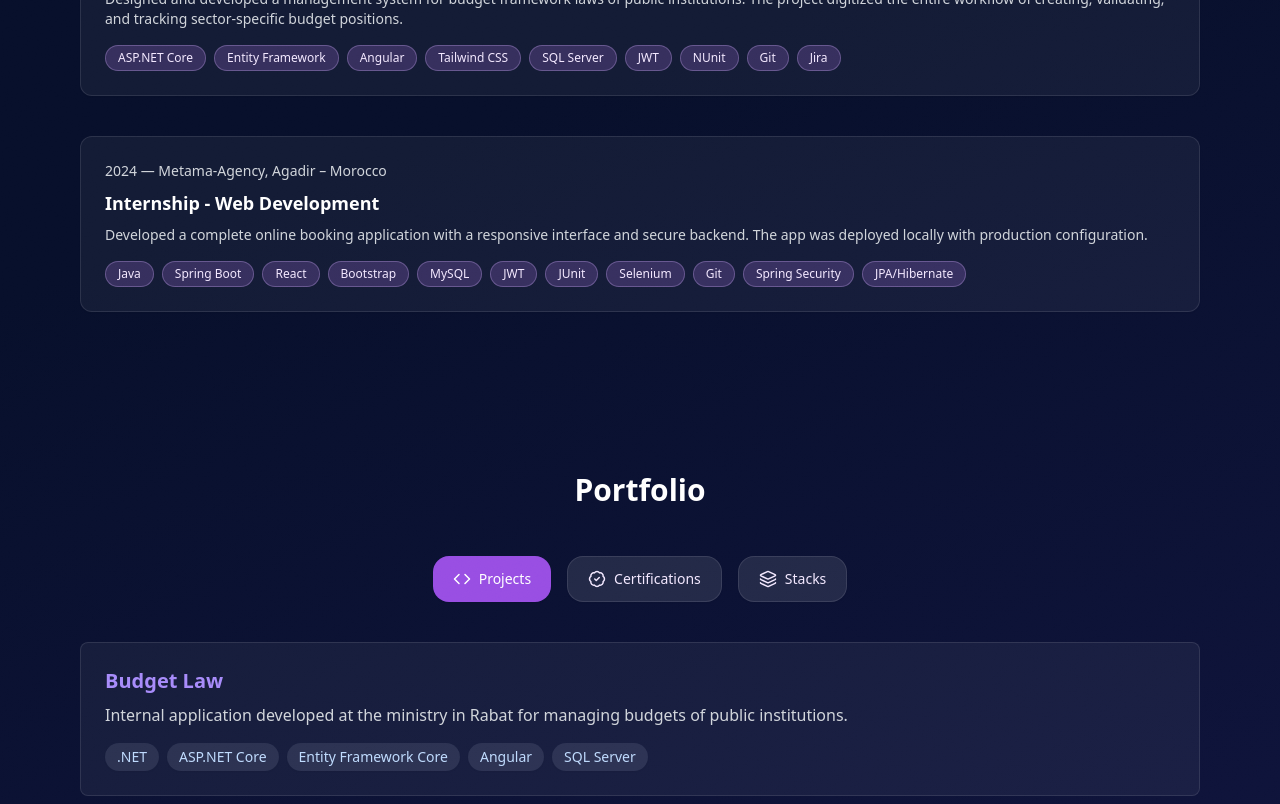
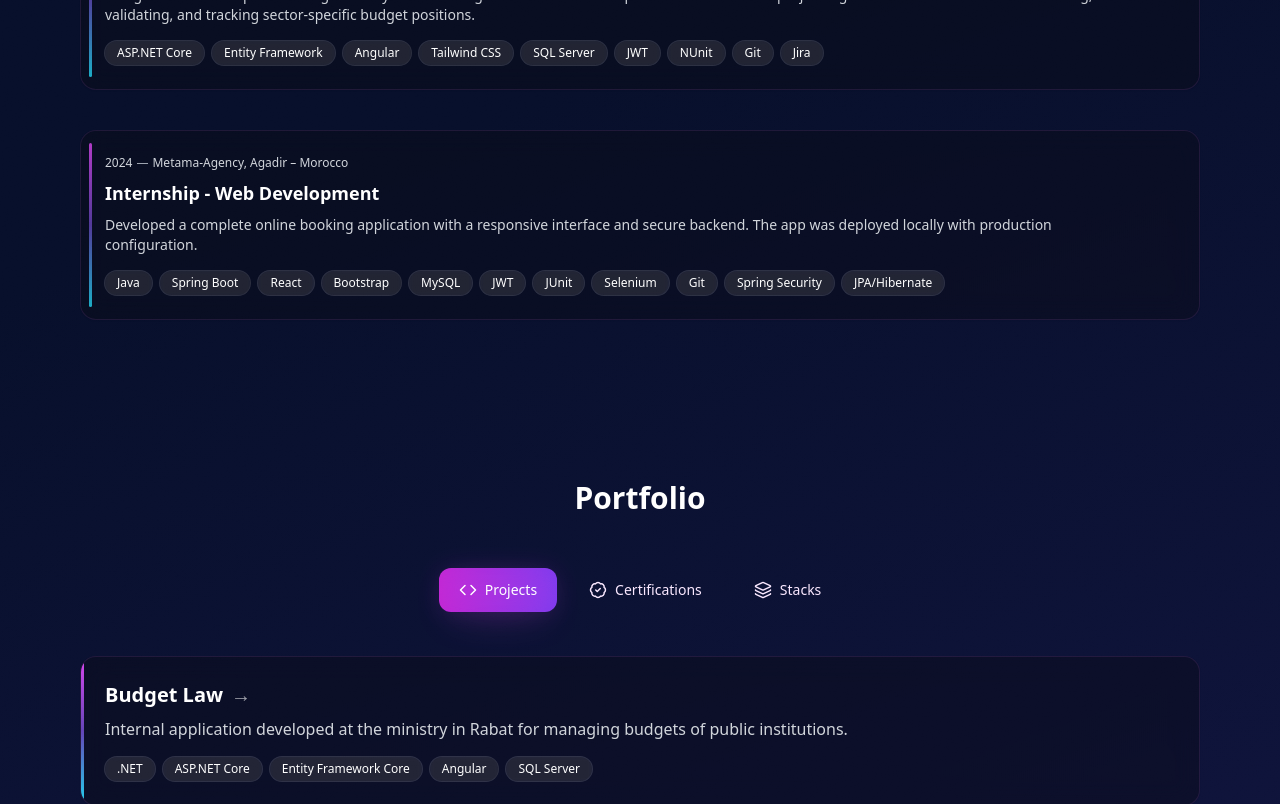
Before and after one commit to hibaoqba/portfolio, a React (Vite) app: page / in a window 1280 px wide. Shown: the part 2660-3464 px from the top of the page. Built offline with nearby package versions, Linux system fonts and the light colour scheme.

Commit message:
more css

```diff
--- a/src/components/ExperienceSection.jsx
+++ b/src/components/ExperienceSection.jsx
@@ -1,44 +1,145 @@
 import { useTranslation } from 'react-i18next';
+import { useEffect, useRef, useState } from 'react';
 
 function ExperienceSection() {
   const { t } = useTranslation();
-  const steps = t("experience.steps", { returnObjects: true });
+  const steps = t('experience.steps', { returnObjects: true }) || [];
+
+  // keep the list layout, subtle reveal
+  const REVEAL_EDGE_VH = 0.96; // when card top crosses this % of viewport height
+  const STAGGER_MS = 80;       // stagger between items
+
+  const itemRefs = useRef([]);
+  const [revealed, setRevealed] = useState(() => Array(steps.length).fill(false));
+
+  // sync with data length
+  useEffect(() => {
+    setRevealed(prev => {
+      const next = Array(steps.length).fill(false);
+      for (let i = 0; i < Math.min(prev.length, next.length); i++) next[i] = prev[i];
+      return next;
+    });
+    itemRefs.current = itemRefs.current.slice(0, steps.length);
+  }, [steps.length]);
+
+  // rAF-driven reveal
+  useEffect(() => {
+    let ticking = false;
+    const vh = () => window.innerHeight;
+
+    const update = () => {
+      ticking = false;
+      const next = itemRefs.current.map(el => {
+        if (!el) return false;
+        const r = el.getBoundingClientRect();
+        return r.top < vh() * REVEAL_EDGE_VH;
+      });
+      if (next.length !== revealed.length || next.some((v, i) => v !== revealed[i])) {
+        setRevealed(next);
+      }
+    };
+
+    const onScroll = () => {
+      if (!ticking) {
+        ticking = true;
+        requestAnimationFrame(update);
+      }
+    };
+
+    onScroll();
+    window.addEventListener('scroll', onScroll, { passive: true });
+    window.addEventListener('resize', onScroll);
+    return () => {
+      window.removeEventListener('scroll', onScroll);
+      window.removeEventListener('resize', onScroll);
+    };
+    // eslint-disable-next-line react-hooks/exhaustive-deps
+  }, [steps.length, REVEAL_EDGE_VH]);
 
   return (
-    <section
-      id="experience"
-      className="py-20 px-6 md:px-20 bg-white dark:bg-transparent"
-    >
+    <section id="experience" className="py-20 px-6 md:px-20 bg-white dark:bg-transparent scroll-mt-28">
       <h2 className="text-3xl font-bold mb-16 text-center text-gray-900 dark:text-white">
-        {t("experience.title")}
+        {t('experience.title')}
       </h2>
 
+      {/* Single-column LIST layout (like original) */}
       <div className="grid gap-10">
         {steps.map((step, index) => (
+          <article
+            key={index}
+            ref={el => (itemRefs.current[index] = el)}
+            className="relative group"
+            aria-label={step.title}
+          >
+            {/* reveal wrapper */}
             <div
-            key={index}
-            className="p-6 bg-white dark:bg-white/5 border border-gray-200 dark:border-white/10 rounded-xl shadow-sm hover:shadow-md dark:hover:shadow-black/20 transition"
+              className={`rounded-2xl will-change-transform transition-[opacity,transform] duration-600 ease-[cubic-bezier(0.22,1,0.36,1)]
+                          ${revealed[index] ? 'opacity-100 translate-y-0' : 'opacity-0 translate-y-6'}
+                          motion-reduce:transition-none motion-reduce:translate-y-0`}
+              style={{ transitionDelay: revealed[index] ? `${Math.min(index * STAGGER_MS, 280)}ms` : '0ms' }}
             >
-            <div className="mb-2 text-sm text-gray-500 dark:text-gray-300">
-              {step.year} — {step.location}
+              {/* Card (lighter, no outer gradient frame) */}
+              <div
+                className="relative rounded-[1rem]
+                           bg-white/60 backdrop-blur-md border border-transparent shadow-sm
+                           dark:bg-[#0B0B14]/40 dark:backdrop-blur-md dark:border-fuchsia-400/10
+                           transition-shadow duration-400 ease-[cubic-bezier(0.22,1,0.36,1)]
+                           group-hover:shadow-[0_10px_30px_-10px_rgba(217,70,239,0.25)]"
+              >
+                {/* left accent bar */}
+                <span
+                  aria-hidden="true"
+                  className="absolute left-2 top-3 bottom-3 w-[3px] rounded-full
+                             bg-gradient-to-b from-fuchsia-500 via-violet-500/70 to-cyan-400 opacity-80"
+                />
+
+                {/* optional logo */}
+                {step.logo && (
+                  <img
+                    src={step.logo}
+                    alt={`Logo of ${step.title}`}
+                    className="w-12 h-12 object-contain absolute right-4 top-4
+                               bg-white/90 dark:bg-white/5 rounded-lg p-2
+                               ring-1 ring-fuchsia-300/40 dark:ring-fuchsia-400/20
+                               transition-transform duration-500 ease-[cubic-bezier(0.22,1,0.36,1)]
+                               group-hover:scale-105"
+                  />
+                )}
+
+                <div className="p-6 pr-20">
+                  <div className="mb-2 text-xs text-gray-600 dark:text-gray-300">
+                    {step.year}
+                    <span className="mx-1 text-gray-400">—</span>
+                    {step.location}
                   </div>
-            <h3 className="text-lg font-semibold text-gray-900 dark:text-white mb-2">
+
+                  <h3 className="text-lg font-semibold text-black dark:text-white mb-2">
                     {step.title}
                   </h3>
+
                   <p className="text-gray-700 dark:text-gray-300 text-sm mb-4">
                     {step.description}
                   </p>
+
+                  {step.skills?.length > 0 && (
                     <div className="flex flex-wrap gap-2">
-              {step.skills?.map((skill, i) => (
+                      {step.skills.map((skill, i) => (
                         <span
                           key={i}
-                  className="bg-purple-100 text-purple-800 dark:bg-purple-400/20 dark:text-purple-100 dark:border dark:border-purple-300/30 text-xs font-medium px-3 py-1 rounded-full"
+                          className="text-xs font-medium px-3 py-1 rounded-full backdrop-blur-[2px]
+                                     bg-white/60 text-violet-700 ring-1 ring-violet-200
+                                     hover:bg-white/70 transition-colors
+                                     dark:bg-white/10 dark:text-white dark:ring-white/15"
                         >
                           {skill}
                         </span>
                       ))}
                     </div>
+                  )}
                 </div>
+              </div>
+            </div>
+          </article>
         ))}
       </div>
     </section>
--- a/src/components/Projects.jsx
+++ b/src/components/Projects.jsx
@@ -6,47 +6,73 @@ function Projects() {
 
   const projectData = [
     {
-      id: "loi-cadre",
-      title: t("projects.loiCadre.title"),
-      desc: t("projects.loiCadre.description"),
-      techs: [".NET", "ASP.NET Core", "Entity Framework Core", "Angular", "SQL Server"]
+      id: 'loi-cadre',
+      title: t('projects.loiCadre.title'),
+      desc: t('projects.loiCadre.description'),
+      techs: ['.NET', 'ASP.NET Core', 'Entity Framework Core', 'Angular', 'SQL Server'],
     },
     {
-      id: "expense-tracker",
-      title: t("projects.expenseTracker.title"),
-      desc: t("projects.expenseTracker.description"),
-      techs: [".NET 8", "ASP.NET Core", "SQLite", "JWT", "Angular 18", "Chart.js", "ngx-charts"]
+      id: 'expense-tracker',
+      title: t('projects.expenseTracker.title'),
+      desc: t('projects.expenseTracker.description'),
+      techs: ['.NET 8', 'ASP.NET Core', 'SQLite', 'JWT', 'Angular 18', 'Chart.js', 'ngx-charts'],
     },
     {
-      id: "booking-app",
-      title: t("projects.bookingApp.title"),
-      desc: t("projects.bookingApp.description"),
-      techs: ["Java", "Spring Boot", "Spring Security", "REST API", "MySQL"]
+      id: 'booking-app',
+      title: t('projects.bookingApp.title'),
+      desc: t('projects.bookingApp.description'),
+      techs: ['Java', 'Spring Boot', 'Spring Security', 'REST API', 'MySQL'],
     },
     {
-      id: "fleet-app",
-      title: t("projects.fleetApp.title"),
-      desc: t("projects.fleetApp.description"),
-      techs: ["Java", "Spring Boot", "Spring Security", "Spring Data JPA", "MySQL", "JUnit"]
-    }
+      id: 'fleet-app',
+      title: t('projects.fleetApp.title'),
+      desc: t('projects.fleetApp.description'),
+      techs: ['Java', 'Spring Boot', 'Spring Security', 'Spring Data JPA', 'MySQL', 'JUnit'],
+    },
   ];
 
   return (
-    <div className="flex flex-col gap-6 bg-white dark:bg-transparent">
+    <div className="flex flex-col gap-6">
       {projectData.map((proj, index) => (
-        <HashLink key={index} smooth to={`/#${proj.id}`} className="block">
-          <div className="bg-white dark:bg-white/5 border border-gray-200 dark:border-white/10 rounded-lg p-6 hover:shadow-xl transition-all duration-300">
-            <h3 className="text-xl font-bold text-violet-700 dark:text-violet-400 mb-2">
+        <HashLink
+          key={index}
+          smooth
+          to={`/#${proj.id}`}
+          aria-label={proj.title}
+          className="group block focus:outline-none focus-visible:ring-2 focus-visible:ring-fuchsia-400/70 rounded-2xl"
+        >
+          <div
+            className="relative overflow-hidden rounded-2xl p-6 transition-all duration-300
+                       bg-white/60 backdrop-blur-md border border-transparent shadow-sm
+                       hover:shadow-[0_16px_48px_-20px_rgba(217,70,239,0.45)] hover:-translate-y-0.5
+                       dark:bg-[#0B0B14]/40 dark:backdrop-blur-md dark:border-fuchsia-400/10"
+          >
+            {/* Neon accent bar (not a frame) */}
+            <span
+              aria-hidden="true"
+              className="absolute left-0 top-0 bottom-0 w-[3px] bg-gradient-to-b from-fuchsia-500 via-violet-500/70 to-cyan-400"
+            />
+
+            <h3 className="text-xl font-bold mb-2 text-black dark:text-white">
               {proj.title}
+              <span
+                className="ml-2 inline-block translate-x-0 opacity-60 transition-all duration-300 group-hover:translate-x-1 group-hover:opacity-100"
+                aria-hidden="true"
+              >
+                →
+              </span>
             </h3>
-            <p className="text-gray-600 dark:text-gray-300 mb-4">
-              {proj.desc}
-            </p>
+
+            <p className="text-gray-700 dark:text-gray-300 mb-4">{proj.desc}</p>
+
             <div className="flex flex-wrap gap-2">
               {proj.techs.map((tech, idx) => (
                 <span
                   key={idx}
-                  className="bg-blue-100 dark:bg-blue-100/10 text-blue-800 dark:text-blue-200 text-sm font-medium px-3 py-1 rounded-full shadow-sm"
+                  className="text-xs font-medium px-3 py-1 rounded-full backdrop-blur-[2px]
+                             bg-white/60 text-violet-700 ring-1 ring-violet-200
+                             hover:bg-white/70 transition-colors
+                             dark:bg-white/10 dark:text-white dark:ring-white/15"
                 >
                   {tech}
                 </span>
--- a/src/components/ShowcaseSection.jsx
+++ b/src/components/ShowcaseSection.jsx
@@ -1,55 +1,85 @@
-import { useState } from "react";
-import { useTranslation } from "react-i18next";
-import { Code, BadgeCheck, Layers } from "lucide-react";
-import Projects from "./Projects";
-import Certifications from "./Certification";
-import TechStack from "./TechStack";
+import { useState } from 'react';
+import { useTranslation } from 'react-i18next';
+import { Code, BadgeCheck, Layers } from 'lucide-react';
+import Projects from './Projects';
+import Certifications from './Certification';
+import TechStack from './TechStack';
 
 function ShowcaseSection() {
   const { t } = useTranslation();
-  const [activeTab, setActiveTab] = useState("projects");
+  const [activeTab, setActiveTab] = useState('projects');
 
   const tabs = [
-    { id: "projects",        label: t("portfolio.tabs.projects"),        icon: <Code size={18} /> },
-    { id: "certifications",  label: t("portfolio.tabs.certifications"),  icon: <BadgeCheck size={18} /> },
-    { id: "stacks",          label: t("portfolio.tabs.stacks"),          icon: <Layers size={18} /> }
+    { id: 'projects',       label: t('portfolio.tabs.projects'),       icon: <Code size={18} /> },
+    { id: 'certifications', label: t('portfolio.tabs.certifications'), icon: <BadgeCheck size={18} /> },
+    { id: 'stacks',         label: t('portfolio.tabs.stacks'),         icon: <Layers size={18} /> },
   ];
 
+  const activeIndex = tabs.findIndex(t => t.id === activeTab);
+
+  const handleKeyDown = (e) => {
+    if (e.key !== 'ArrowLeft' && e.key !== 'ArrowRight') return;
+    e.preventDefault();
+    const dir = e.key === 'ArrowRight' ? 1 : -1;
+    const next = (activeIndex + dir + tabs.length) % tabs.length;
+    setActiveTab(tabs[next].id);
+  };
+
   return (
-    <section
-      id="showcase"
-      className="py-20 px-6 md:px-20 bg-white dark:bg-transparent"
-    >
+    <section id="showcase" className="py-20 px-6 md:px-20 bg-white dark:bg-transparent">
       <h2 className="text-3xl font-bold mb-12 text-center text-gray-900 dark:text-white">
-        {t("portfolio.title")}
+        {t('portfolio.title')}
       </h2>
 
-      <div className="flex justify-center flex-wrap gap-4 mb-10">
+      {/* Tabs centered, no outer frames */}
+      <div className="mx-auto max-w-5xl mb-10">
+        <div
+          role="tablist"
+          aria-label={t('portfolio.title')}
+          className="flex justify-center flex-wrap gap-3 p-1"
+          onKeyDown={handleKeyDown}
+        >
           {tabs.map((tab) => {
             const isActive = activeTab === tab.id;
             return (
               <button
                 key={tab.id}
+                role="tab"
+                id={`tab-${tab.id}`}
+                aria-selected={isActive}
+                aria-controls={`panel-${tab.id}`}
+                tabIndex={isActive ? 0 : -1}
                 onClick={() => setActiveTab(tab.id)}
                 className={[
-                "flex items-center gap-2 px-5 py-3 rounded-2xl text-sm font-medium transition shadow-sm",
-                "focus:outline-none focus-visible:ring-2 focus-visible:ring-purple-400/60",
+                  'group relative inline-flex items-center gap-2 px-5 py-3 rounded-xl text-sm font-medium transition',
+                  'focus:outline-none focus-visible:ring-2 focus-visible:ring-fuchsia-400/70',
                   isActive
-                  ? "bg-purple-600 text-white shadow-md dark:bg-purple-500/90"
-                  : "bg-gray-100 text-purple-700 hover:bg-purple-100 dark:bg-white/10 dark:text-purple-100 dark:hover:bg-white/15 dark:border dark:border-white/10"
-              ].join(" ")}
+                    ? 'text-white bg-gradient-to-r from-fuchsia-600 to-violet-600 shadow-[0_12px_40px_-16px_rgba(217,70,239,0.45)]'
+                    : 'text-violet-800 dark:text-fuchsia-100 bg-transparent hover:bg-black/[0.03] dark:hover:bg-white/10'
+                ].join(' ')}
               >
+                {/* subtle glow for active only (not a frame) */}
+                <span
+                  aria-hidden="true"
+                  className={`absolute inset-0 rounded-xl blur-md transition-opacity duration-300 pointer-events-none ${
+                    isActive ? 'opacity-30 bg-fuchsia-500/40' : 'opacity-0'
+                  }`}
+                />
+                <span className="relative inline-flex items-center gap-2">
                   {tab.icon}
                   <span>{tab.label}</span>
+                </span>
               </button>
             );
           })}
         </div>
+      </div>
 
-      <div className="transition-all duration-300">
-        {activeTab === "projects" && <Projects />}
-        {activeTab === "certifications" && <Certifications />}
-        {activeTab === "stacks" && <TechStack />}
+      {/* Content — no frames around the panel */}
+      <div className="mx-auto max-w-6xl" role="tabpanel" id={`panel-${activeTab}`} aria-labelledby={`tab-${activeTab}`}>
+        {activeTab === 'projects' && <Projects />}
+        {activeTab === 'certifications' && <Certifications />}
+        {activeTab === 'stacks' && <TechStack />}
       </div>
     </section>
   );
--- a/src/components/TechStack.jsx
+++ b/src/components/TechStack.jsx
@@ -1,57 +1,123 @@
+import { useEffect, useRef, useState } from 'react';
+
 const techs = [
-  { name: "Java", file: "java-original.svg" },
-  { name: "Spring", file: "spring-original.svg" },
-  { name: "C#", file: "csharp-original.svg" },
-  { name: ".NET", file: "dotnetcore-original.svg" },
-  { name: "Angular", file: "angularjs-original.svg" },
-  { name: "NodeJS", file: "nodejs-original.svg" },
-  { name: "ReactJS", file: "react-original.svg" },
-  { name: "PHP", file: "php-original.svg" },
-  { name: "Kotlin", file: "kotlin-original.svg" },
-  { name: "Python", file: "python-original.svg" },
-  { name: "C++", file: "cplusplus-original.svg" },
-  { name: "C", file: "c-original.svg" },
-  { name: "JavaScript", file: "javascript-original.svg" },
-  { name: "TypeScript", file: "typescript-original.svg" },
-  { name: "HTML", file: "html5-original.svg" },
-  { name: "CSS", file: "css3-original.svg" },
-  { name: "Tailwind", file: "tailwindcss-original.svg" },
-  { name: "MySQL", file: "mysql-original.svg" },
-  { name: "PostgreSQL", file: "postgresql-original.svg" },
-  { name: "Oracle", file: "oracle-original.svg" },
-  { name: "JUnit", file: "junit-original.svg" },
-  { name: "PyTest", file: "pytest-original.svg" },
-  { name: "Postman", file: "postman-original.svg" },
-  { name: "Jenkins", file: "jenkins-original.svg" },
-  { name: "Docker", file: "docker-original.svg" },
-  { name: "Kubernetes", file: "kubernetes-original.svg" },
-  { name: "AWS", file: "amazonwebservices-original-wordmark.svg" },
-  { name: "Google Cloud", file: "googlecloud-original.svg" },
-  { name: "Git", file: "git-original.svg" },
-  { name: "GitHub", file: "github-original.svg" },
+  { name: 'Java', file: 'java-original.svg' },
+  { name: 'Spring', file: 'spring-original.svg' },
+  { name: 'C#', file: 'csharp-original.svg' },
+  { name: '.NET', file: 'dotnetcore-original.svg' },
+  { name: 'Angular', file: 'angularjs-original.svg' },
+  { name: 'NodeJS', file: 'nodejs-original.svg' },
+  { name: 'ReactJS', file: 'react-original.svg' },
+  { name: 'PHP', file: 'php-original.svg' },
+  { name: 'Kotlin', file: 'kotlin-original.svg' },
+  { name: 'Python', file: 'python-original.svg' },
+  { name: 'C++', file: 'cplusplus-original.svg' },
+  { name: 'C', file: 'c-original.svg' },
+  { name: 'JavaScript', file: 'javascript-original.svg' },
+  { name: 'TypeScript', file: 'typescript-original.svg' },
+  { name: 'HTML', file: 'html5-original.svg' },
+  { name: 'CSS', file: 'css3-original.svg' },
+  { name: 'Tailwind', file: 'tailwindcss-original.svg' },
+  { name: 'MySQL', file: 'mysql-original.svg' },
+  { name: 'PostgreSQL', file: 'postgresql-original.svg' },
+  { name: 'Oracle', file: 'oracle-original.svg' },
+  { name: 'JUnit', file: 'junit-original.svg' },
+  { name: 'PyTest', file: 'pytest-original.svg' },
+  { name: 'Postman', file: 'postman-original.svg' },
+  { name: 'Jenkins', file: 'jenkins-original.svg' },
+  { name: 'Docker', file: 'docker-original.svg' },
+  { name: 'Kubernetes', file: 'kubernetes-original.svg' },
+  { name: 'AWS', file: 'amazonwebservices-original-wordmark.svg' },
+  { name: 'Google Cloud', file: 'googlecloud-original.svg' },
+  { name: 'Git', file: 'git-original.svg' },
+  { name: 'GitHub', file: 'github-original.svg' },
 ];
 
 const TechStack = () => {
+  // subtle reveal like other sections
+  const REVEAL_EDGE_VH = 0.96;
+  const STAGGER_MS = 40;
+
+  const itemRefs = useRef([]);
+  const [revealed, setRevealed] = useState(() => Array(techs.length).fill(false));
+
+  useEffect(() => {
+    setRevealed(prev => {
+      const next = Array(techs.length).fill(false);
+      for (let i = 0; i < Math.min(prev.length, next.length); i++) next[i] = prev[i];
+      return next;
+    });
+    itemRefs.current = itemRefs.current.slice(0, techs.length);
+  }, []);
+
+  useEffect(() => {
+    let ticking = false;
+    const vh = () => window.innerHeight;
+
+    const update = () => {
+      ticking = false;
+      const next = itemRefs.current.map(el => {
+        if (!el) return false;
+        const r = el.getBoundingClientRect();
+        return r.top < vh() * REVEAL_EDGE_VH;
+      });
+      if (next.length !== revealed.length || next.some((v, i) => v !== revealed[i])) {
+        setRevealed(next);
+      }
+    };
+
+    const onScroll = () => {
+      if (!ticking) {
+        ticking = true;
+        requestAnimationFrame(update);
+      }
+    };
+
+    onScroll();
+    window.addEventListener('scroll', onScroll, { passive: true });
+    window.addEventListener('resize', onScroll);
+    return () => {
+      window.removeEventListener('scroll', onScroll);
+      window.removeEventListener('resize', onScroll);
+    };
+    // eslint-disable-next-line react-hooks/exhaustive-deps
+  }, [REVEAL_EDGE_VH]);
+
   return (
-    <section
-      id="stack"
-      className="py-20 px-6 md:px-20 bg-white dark:bg-transparent"
-    >
-
-      <div className="grid grid-cols-2 sm:grid-cols-3 md:grid-cols-4 lg:grid-cols-5 gap-8 place-items-center">
+    <section id="stack" className="py-20 px-6 md:px-20 bg-white dark:bg-transparent">
+      <div className="grid grid-cols-2 sm:grid-cols-3 md:grid-cols-4 lg:grid-cols-5 gap-6 md:gap-8 place-items-center">
         {techs.map((tech, index) => (
           <div
             key={index}
-            className="bg-white/70 dark:bg-white/5 backdrop-blur-sm border border-gray-200 dark:border-white/10 rounded-2xl p-6 flex flex-col items-center shadow-md hover:shadow-lg hover:scale-105 transition-all duration-300"
+            ref={el => (itemRefs.current[index] = el)}
+            className={`group relative w-full h-full max-w-[220px] rounded-2xl transition-all duration-500
+                        ${revealed[index] ? 'opacity-100 translate-y-0' : 'opacity-0 translate-y-4'}
+                        motion-reduce:transition-none`}
+            style={{ transitionDelay: revealed[index] ? `${Math.min(index * STAGGER_MS, 260)}ms` : '0ms' }}
           >
+            <div
+              className="relative overflow-hidden rounded-2xl p-6 h-full flex flex-col items-center
+                         bg-white/60 dark:bg-[#0B0B14]/40 backdrop-blur-md border border-transparent shadow-sm
+                         hover:shadow-lg hover:-translate-y-0.5 transition-all duration-300"
+            >
+              {/* Sheen on hover (kept). Gradient accent line removed. */}
+              <span
+                aria-hidden="true"
+                className="pointer-events-none absolute -left-1/3 top-0 h-full w-1/3 opacity-0
+                           bg-gradient-to-r from-transparent via-white/30 to-transparent skew-x-[-20deg] blur-md
+                           transition-all duration-700 ease-out group-hover:opacity-100 group-hover:translate-x-[200%]"
+              />
+
               <img
                 src={`/assets/${tech.file}`}
                 alt={tech.name}
-              className="w-14 h-14 object-contain mb-4"
+                className="w-14 h-14 object-contain mb-3 transition-transform duration-300 group-hover:scale-105"
+                loading="lazy"
               />
-            <p className="text-gray-800 dark:text-gray-300 font-medium text-sm">
+              <p className="text-black dark:text-white font-medium text-sm text-center">
                 {tech.name}
               </p>
+            </div>
           </div>
         ))}
       </div>
```
Also changed, not shown: src/components/Certification.jsx (+17 -10 lines). Lines whose indentation alone changed are shown as unchanged.
